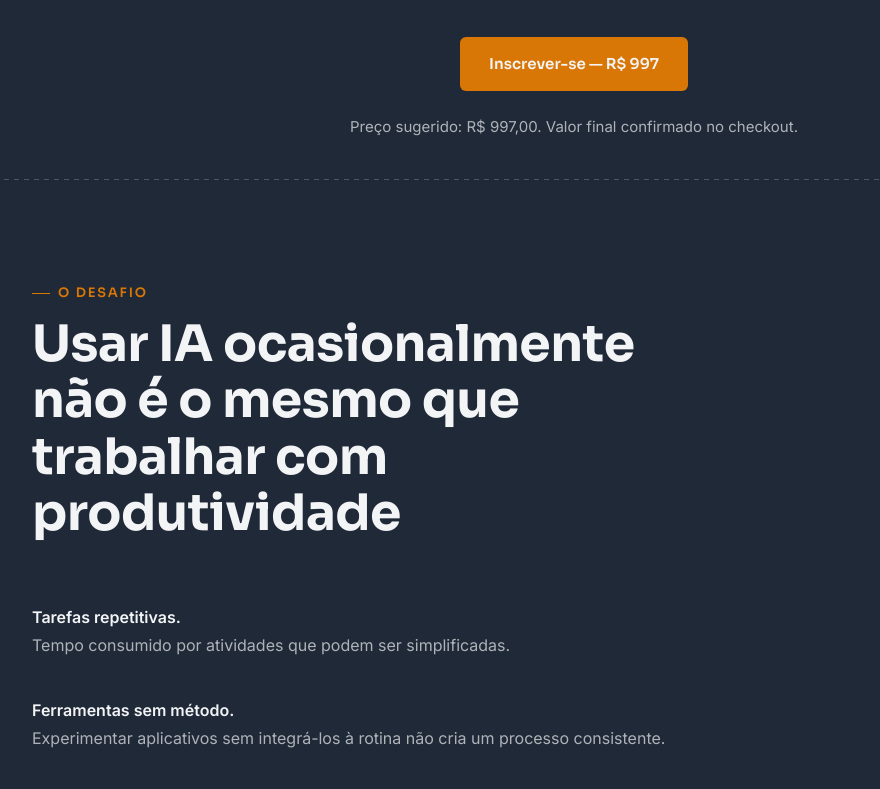
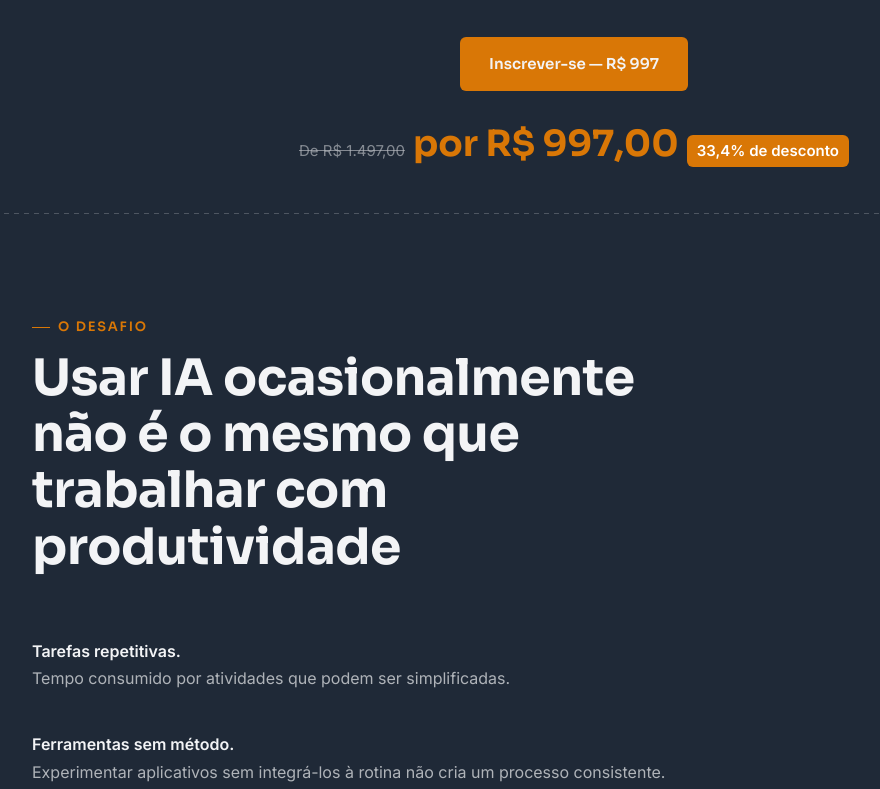
Before and after one commit to criativamenteacademy/criativamente-site, a plain HTML site: page curso-2-inteligencia-artificial-e-produtividade.html in a window 1280 px wide. Shown: the part 870-1659 px from the top of the page, without its empty margins (66-946 px from the left). Drawn offline with Linux system fonts and the light colour scheme.

Commit message:
Exibir preço original R$ 1.497 e desconto de 33,4% na página de vendas

```diff
--- a/curso-2-inteligencia-artificial-e-produtividade.html
+++ b/curso-2-inteligencia-artificial-e-produtividade.html
@@ -10,12 +10,12 @@
 </head><body><a class="skip-link" href="#conteudo">Pular para o conteúdo</a>
 <header class="site-header sales-header"><div class="container"><a href="index.html" class="brand" aria-label="CriativaMente Academy"><img src="/brand-mark.png" alt="" style="width:34px;height:34px"><span class="brand-word">Criativa<span class="brand-accent">Mente</span></span><span class="brand-academy">academy</span></a></div></header>
 <main id="conteudo">
-<section class="hero sales-hero"><div class="container"><span class="eyebrow">Curso prático • CriativaMente Academy</span><h1>Use inteligência artificial para transformar tarefas em processos mais produtivos</h1><p class="lede">Saia do uso improvisado da IA. Aprenda a identificar oportunidades, organizar seu fluxo de trabalho e aplicar ferramentas de inteligência artificial em atividades reais, etapa por etapa.</p><div class="hero-actions"><a class="btn btn-primary" href="checkout.html?curso=inteligencia-artificial-e-produtividade">Inscrever-se — R$ 997</a></div><p class="price-tag">Preço sugerido: R$ 997,00. Valor final confirmado no checkout.</p></div></section>
+<section class="hero sales-hero"><div class="container"><span class="eyebrow">Curso prático • CriativaMente Academy</span><h1>Use inteligência artificial para transformar tarefas em processos mais produtivos</h1><p class="lede">Saia do uso improvisado da IA. Aprenda a identificar oportunidades, organizar seu fluxo de trabalho e aplicar ferramentas de inteligência artificial em atividades reais, etapa por etapa.</p><div class="hero-actions"><a class="btn btn-primary" href="checkout.html?curso=inteligencia-artificial-e-produtividade">Inscrever-se — R$ 997</a></div><p class="price-tag"><span style="text-decoration:line-through;opacity:.7">De R$ 1.497,00</span> <strong>por R$ 997,00</strong> <span style="display:inline-block;background:#D97706;color:#fff;padding:4px 10px;border-radius:6px;font-weight:700">33,4% de desconto</span></p></div></section>
 <hr class="seam container">
 <section class="reveal"><div class="container"><div class="section-head"><span class="eyebrow">O desafio</span><h2>Usar IA ocasionalmente não é o mesmo que trabalhar com produtividade</h2></div><div class="point-list"><div class="point-item"><p><strong>Tarefas repetitivas.</strong> Tempo consumido por atividades que podem ser simplificadas.</p></div><div class="point-item"><p><strong>Ferramentas sem método.</strong> Experimentar aplicativos sem integrá-los à rotina não cria um processo consistente.</p></div><div class="point-item"><p><strong>Resultados sem revisão.</strong> Respostas da IA exigem critérios, checagem e adaptação ao contexto real.</p></div></div></div></section>
 <section class="reveal"><div class="container"><div class="section-head"><span class="eyebrow">O que você desenvolve</span><h2>Um método de trabalho com inteligência artificial aplicado à sua realidade</h2></div><div class="card-grid"><div class="card"><h3>Diagnóstico de tarefas</h3><p>Identifique onde o tempo é gasto e quais atividades podem se beneficiar de IA.</p></div><div class="card"><h3>Instruções melhores</h3><p>Aprenda a estruturar pedidos, fornecer contexto e revisar respostas geradas por IA.</p></div><div class="card"><h3>Fluxos de trabalho</h3><p>Organize etapas práticas e padronize atividades com apoio da tecnologia.</p></div><div class="card"><h3>Aplicação responsável</h3><p>Considere privacidade, limites das ferramentas e validação humana.</p></div></div></div></section>
 <section class="reveal"><div class="container"><div class="section-head"><span class="eyebrow">Metodologia</span><h2>Você aprende construindo</h2></div><p class="lede">Na CriativaMente Academy, cada aula é uma etapa prática. O objetivo é transformar o conteúdo estudado em entregas aplicáveis à sua rotina profissional, não apenas acumular teoria.</p></div></section>
 <section class="reveal"><div class="container"><div class="section-head"><span class="eyebrow">Para quem é</span><h2>Para quem precisa fazer mais com processos melhores</h2></div><p class="lede">Profissionais, empreendedores e pessoas que desejam incorporar inteligência artificial ao trabalho de forma organizada e crítica. Não é necessário prometer resultados automáticos: produtividade depende da aplicação e do contexto.</p></div></section>
-<section class="reveal"><div class="container"><div class="section-head"><span class="eyebrow">Investimento</span><h2>Comece a construir sua rotina de trabalho com IA</h2></div><p class="lede">Investimento sugerido: <strong>R$ 997,00</strong>.</p><a class="btn btn-primary" href="checkout.html?curso=inteligencia-artificial-e-produtividade">Ir para inscrição</a><p>Pagamento e disponibilidade sujeitos à confirmação no checkout da plataforma.</p></div></section>
+<section class="reveal"><div class="container"><div class="section-head"><span class="eyebrow">Investimento</span><h2>Comece a construir sua rotina de trabalho com IA</h2></div><p class="lede"><span style="text-decoration:line-through;opacity:.7">De R$ 1.497,00</span> por <strong>R$ 997,00</strong> — <strong>33,4% de desconto</strong>.</p><a class="btn btn-primary" href="checkout.html?curso=inteligencia-artificial-e-produtividade">Ir para inscrição</a><p>Pagamento e disponibilidade sujeitos à confirmação no checkout da plataforma.</p></div></section>
 <section class="reveal"><div class="container"><div class="section-head"><span class="eyebrow">Perguntas frequentes</span><h2>Antes de começar</h2></div><details class="faq-item"><summary>Preciso dominar programação?</summary><p>O foco é o uso prático de inteligência artificial na organização e execução de tarefas.</p></details><details class="faq-item"><summary>A IA substitui minha revisão?</summary><p>Não. É necessário verificar informações, proteger dados e avaliar os resultados.</p></details><details class="faq-item"><summary>Como funciona a inscrição?</summary><p>A inscrição é realizada pelo checkout da CriativaMente Academy, conforme disponibilidade do curso.</p></details></div></section>
 </main><footer class="site-footer"><div class="container"><p>© 2026 CriativaMente Academy. Conclua com resultado.</p><a href="cursos.html">Ver todos os cursos</a></div></footer><script src="script.js"></script><script src="/assets/js/chat-widget.js" defer></script></body></html>
```
